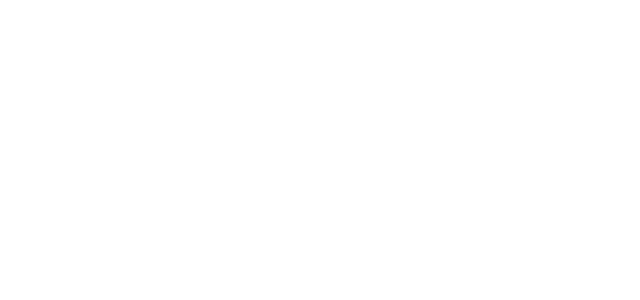
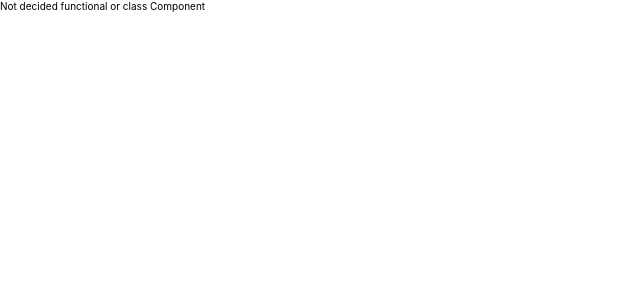
Before and after one commit to chimi-aku/store, a React (Create React App) app: page /#/chart in a window 1280 px wide. Shown: the top 300 px of the page, without its empty margins (0-640 px from the left). Built offline with nearby package versions, Linux system fonts and the light colour scheme.

Commit message:
fix inputing spaces or empty strings

```diff
--- a/src/components/App.js
+++ b/src/components/App.js
@@ -5,7 +5,8 @@
 // PAGES
 import HomePage from './HomePage';
 import RegistrationPage from './RegistrationPage';
-import Store from './Store';
+import StorePage from './StorePage';
+import ChartPage from './ChartPage'
 
 //Local Storage
 
@@ -70,6 +71,11 @@
         }
     }
 
+    handleAddBookToChart = (book) => {
+        console.log('Add book')
+        console.log(book);
+    }
+
 
     render() {
         return (
@@ -104,10 +110,21 @@
                             exact
                             path={'/store'}
                             render={(props) => (
-                                <Store
+                                <StorePage
                                     {...props}
                                     loggedInStatus={this.state.loggedInStatus}
                                     user={this.state.user}
+
+                                    addBookToChart={this.state.handleAddBookToChart}
+                                />
+                            )}
+                        />
+                        <Route
+                            exact
+                            path={'/chart'}
+                            render={(props) => (
+                                <ChartPage
+                                    {...props}
                                 />
                             )}
                         />
--- a/src/components/BookCard.js
+++ b/src/components/BookCard.js
@@ -1,4 +1,14 @@
 import React from 'react'
+
+class Book {
+    constructor(image, title, authors, published=2000, price = 0) {
+        this.image = image;
+        this.title = title;
+        this.authors = authors;
+        this.published = published;
+        this.price = price;
+    }
+}
 
 const BookCard = props => {
     const {image, title, authors, published=2000, price = 0 } = props;
@@ -14,6 +24,7 @@
                     <h3 className="price">{`${price}PLN`}</h3>
                 </div>
             </div>
+            <button onClick={props.addBookToChart}>Add to chart</button>
         </div>
     )
 }
--- a/src/components/BooksList.js
+++ b/src/components/BooksList.js
@@ -12,6 +12,9 @@
                             image={book.volumeInfo.imageLinks.thumbnail}
                             title={book.volumeInfo.title}
                             authors={book.volumeInfo.authors}
+
+
+                            addBookToChart={props.addBookToChart}
                         />
                     );
 
--- /dev/null
+++ b/src/components/ChartPage.js
@@ -0,0 +1,18 @@
+import React, {Component} from 'react'
+
+
+class ChartPage extends Component {
+    constructor(props) {
+        super(props);
+        this.state = {  };
+    }
+    render() {
+        return (
+            <div className="chart">
+                Not decided functional or class Component
+            </div>
+        );
+    }
+}
+
+export default ChartPage;
--- a/src/components/Store.js
+++ b/src/components/StorePage.js
@@ -19,6 +19,7 @@
     handleSearchBook = (e) => {
         e.preventDefault();
 
+
         let text  = this.state.text;
         text = text.replace(/ /g, '%22');
 
@@ -29,8 +30,20 @@
             .then((response) => response.json())
             .then((data) => {
                 console.log(data.items);
-                this.setState({ books: data.items });
-            });
+                if(data.items !== undefined) {
+                    // deal with undefined values
+                    for(const book of data.items) {
+                        if(book.volumeInfo.imageLinks.thumbnail === undefined)
+                            book.volumeInfo.imageLinks.thumbnail = '../imgs/No-image-available.png'
+
+                    }
+
+                    this.setState({ books: data.items });
+                }
+            })
+            .catch( error => {
+                console.log(error)
+            })
     };
 
     render() {
@@ -66,7 +79,7 @@
                     </form>
                 </section>
 
-                <BooksList books={this.state.books}/>
+                <BooksList books={this.state.books} addBookToChart={this.props.addBookToChart}/>
 
                 <h1>Store</h1>
                 <h1>Status: {this.props.loggedInStatus}</h1>
```
Also changed, not shown: src/imgs/No-image-available.png (added).
